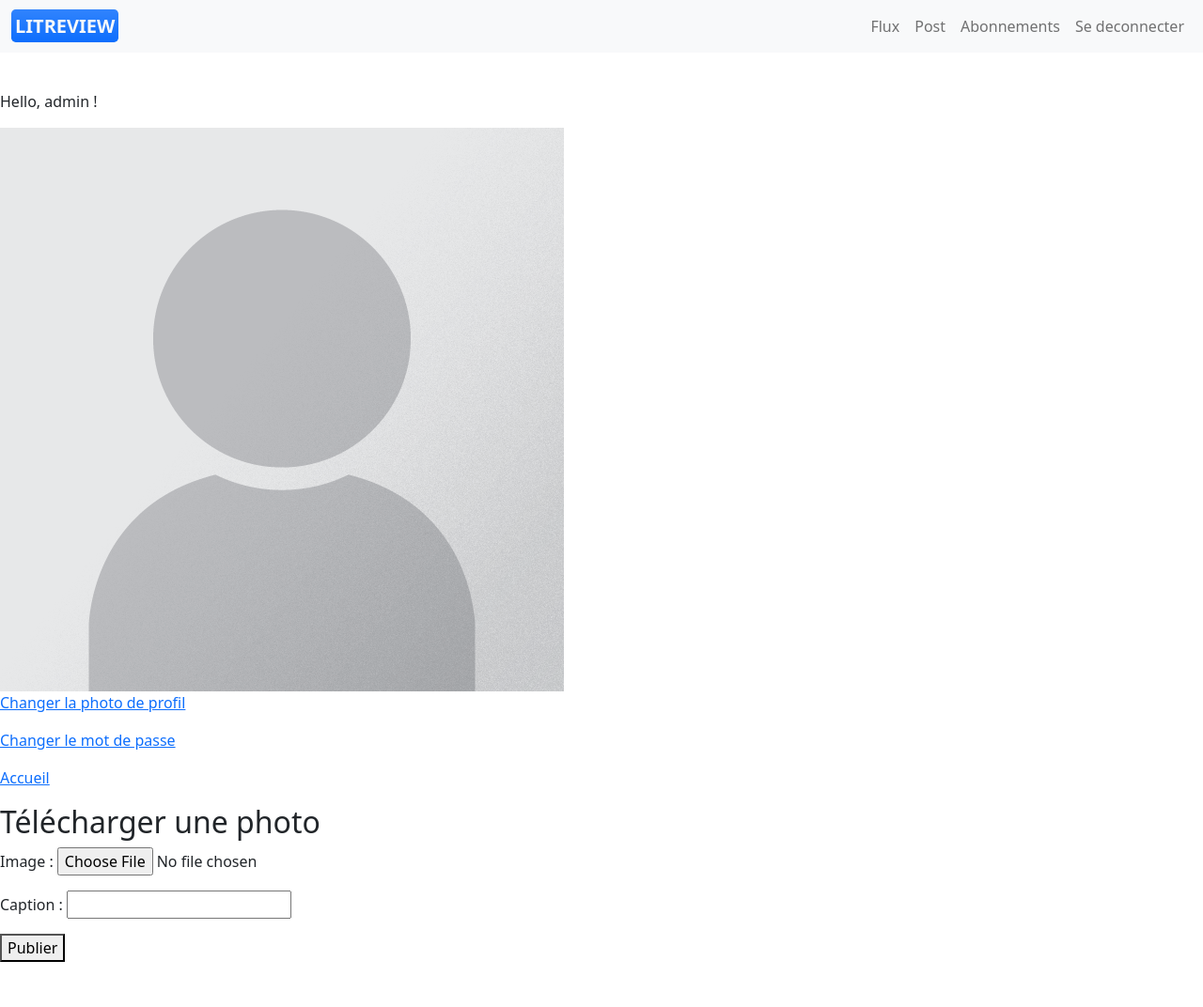
After one commit to go-dev64/LITReview, a Django app: page /photo/upload/ in a window 1280 px wide. The commit adds this page. Shown: the whole page at 94% size. Run offline with Django 4.2, Linux system fonts and the light colour scheme; a user stored in the database is signed in; some libraries are stand-ins or nearby versions.

Commit message:
validation de l'ajout des photos

```diff
--- a/authentication/views.py
+++ b/authentication/views.py
@@ -28,7 +28,6 @@ def upload_profile_photo(request):
         )
         if form.is_valid():
             form.save()
-            Photo.save()
             return redirect("home")
     return render(
         request,
--- a/config/urls.py
+++ b/config/urls.py
@@ -32,7 +32,6 @@ urlpatterns = [
         "",
         account_views.LoginView.as_view(
             template_name="authentication/login.html",
-            # redirect_authenticated_user=True,
         ),
         name="login",
     ),
@@ -44,7 +43,9 @@ urlpatterns = [
     ),
     path(
         "accounts/logout/",
-        account_views.LogoutView.as_view(),
+        account_views.LogoutView.as_view(
+            template_name="authentication/logout.html"
+        ),
         name="account_logout",
     ),
     path(
@@ -67,6 +68,7 @@ urlpatterns = [
         name="upload_profile_photo",
     ),
     path("home/", post_views.home, name="home"),
+    path("photo/upload/", post_views.photo_uploader, name="photo_upload"),
     path(
         "post/create-ticket/", post_views.create_ticket, name="create_ticket"
     ),
--- /dev/null
+++ b/post/templates/post/photo_upload.html
@@ -0,0 +1,9 @@
+{% extends 'base.html' %}
+{% block content %}
+    <h2>Télécharger une photo</h2>
+    <form method="post" enctype="multipart/form-data">
+        {{ form.as_p }}
+        {% csrf_token %}
+        <button type="submit" >Publier</button>
+    </form>
+{% endblock content %}
--- a/post/views.py
+++ b/post/views.py
@@ -40,3 +40,18 @@ def create_review(request):
             ticket.save()
             return redirect("home")
     return render(request, "post/create_ticket.html", context={"form": form})
+
+
+@login_required
+def photo_uploader(request):
+    form = forms.PhotoForm()
+    if request.method == "POST":
+        form = forms.PhotoForm(request.POST, request.FILES)
+        if form.is_valid():
+            photo = form.save(commit=False)
+            # set the uploader to the user before saving the model
+            photo.uploader = request.user
+            # now we can save
+            photo.save()
+            return redirect("home")
+    return render(request, "post/photo_upload.html", context={"form": form})
--- a/templates/base.html
+++ b/templates/base.html
@@ -12,10 +12,10 @@
     <title>LITReview</title>
 </head>
 <body>
-    <header>
+    <header class="py-4">
         <nav class="navbar navbar-expand-md fixed-top navbar-light bg-light">
             <div class="container-fluid">
-              <a class="navbar-brand text-uppercase fw-bold" href="#">
+              <a class="navbar-brand text-uppercase fw-bold" href="{% url 'home' %}">
                 <span class="bg-primary bg-gradient p-1 rounded-3 text-light">LITReview</span>
               </a>
 
@@ -44,15 +44,15 @@
             {% endif %}
           </nav>
     </header>
-    <main class="">
-      <div class="">
-        <div class="sidebar">
+    <main class="row my-5">
+      <div class="col-4">
+        <div class="sidebar w-90">
           {% if user.is_authenticated %}
             <p class ="">Hello, {{ user }} !</p>
             {% if user.profil_photo %}
-              <img class="avatar" src={{ user.profil_photo.url }}>
+              <img class="avatar w-80" src={{ user.profil_photo.url }} w-80>
             {% else %}
-              <img class="avatar" src="{% static 'images/default_profile.png'%}">
+              <img class="avatar w-80" src="{% static 'images/default_profile.png'%}">
             {% endif %}
             <p><a href="{% url 'upload_profile_photo' %}">Changer la photo de profil</a></p>
             <p><a href="#{% url 'password_change' %}">Changer le mot de passe</a></p>
```
Also changed, not shown: authentication/templates/authentication/logout.html (added, +18 -0 lines), db.sqlite3, media/20211213_111929.jpg (added), media/20211214_110527.jpg (added), 1 other file.
